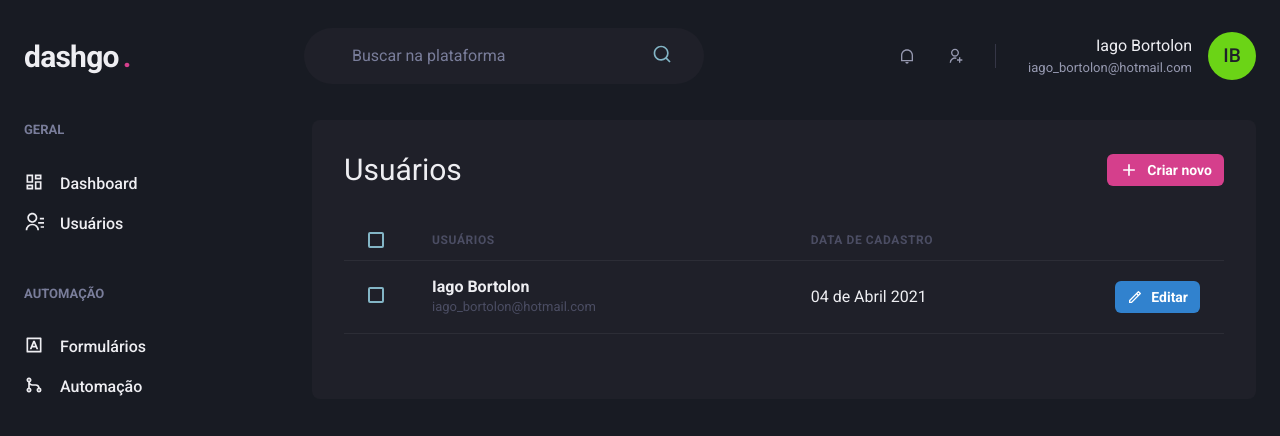
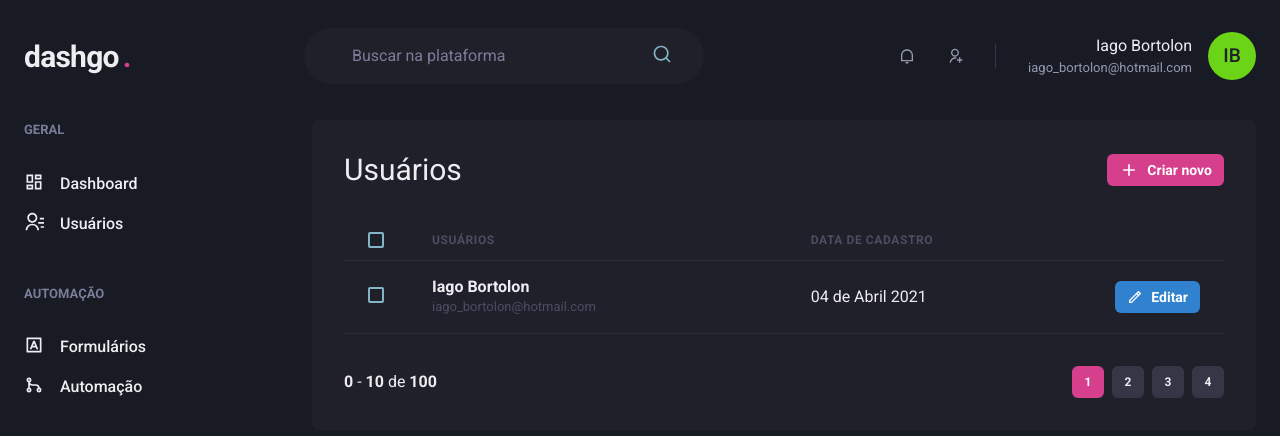
Before and after one commit to iagob28/dashgo, a Next.js app: page /users in a window 1280 px wide. Shown: the top 436 px of the page. Built offline with nearby package versions, Linux system fonts and the light colour scheme.

Commit message:
Create user page designed

```diff
--- /dev/null
+++ b/src/components/Pagination.tsx
@@ -0,0 +1,65 @@
+import { Box, Button, Stack } from "@chakra-ui/react";
+
+export function Pagination() {
+  return (
+    <Stack
+      direction="row"
+      mt="8"
+      justify="space-between"
+      align="center"
+      spacing="6"
+    >
+      <Box>
+        <strong>0</strong> - <strong>10</strong> de <strong>100</strong>
+      </Box>
+      <Stack direction="row" spacing="2">
+        <Button
+          size="sm"
+          fontSize="xs"
+          w="4"
+          colorScheme="pink"
+          disabled
+          _disabled={{
+            bg: "pink.500",
+            cursor: "default",
+          }}
+        >
+          1
+        </Button>
+        <Button
+          size="sm"
+          fontSize="xs"
+          w="4"
+          bg="gray.700"
+          _hover={{
+            bg: "gray.500",
+          }}
+        >
+          2
+        </Button>
+        <Button
+          size="sm"
+          fontSize="xs"
+          w="4"
+          bg="gray.700"
+          _hover={{
+            bg: "gray.500",
+          }}
+        >
+          3
+        </Button>
+        <Button
+          size="sm"
+          fontSize="xs"
+          w="4"
+          bg="gray.700"
+          _hover={{
+            bg: "gray.500",
+          }}
+        >
+          4
+        </Button>
+      </Stack>
+    </Stack>
+  );
+}
--- a/src/pages/users/index.tsx
+++ b/src/pages/users/index.tsx
@@ -5,6 +5,7 @@
   Flex,
   Heading,
   Icon,
+  Stack,
   Table,
   Tbody,
   Td,
@@ -15,6 +16,7 @@
 } from "@chakra-ui/react";
 import { RiAddLine, RiPencilLine } from "react-icons/ri";
 import { Header } from "../../components/Header";
+import { Pagination } from "../../components/Pagination";
 import { Sidebar } from "../../components/Sidebar";
 
 export default function UserList() {
@@ -79,6 +81,8 @@
               </Tr>
             </Tbody>
           </Table>
+
+          <Pagination />
         </Box>
       </Flex>
     </Box>
```
Also changed, not shown: src/pages/users/create.tsx (added, +54 -0 lines).
